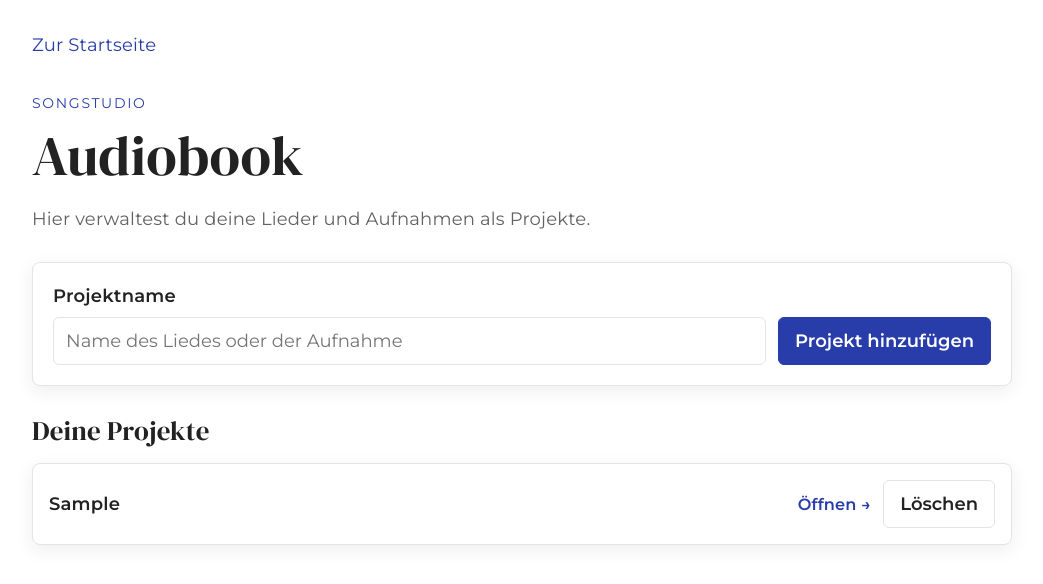
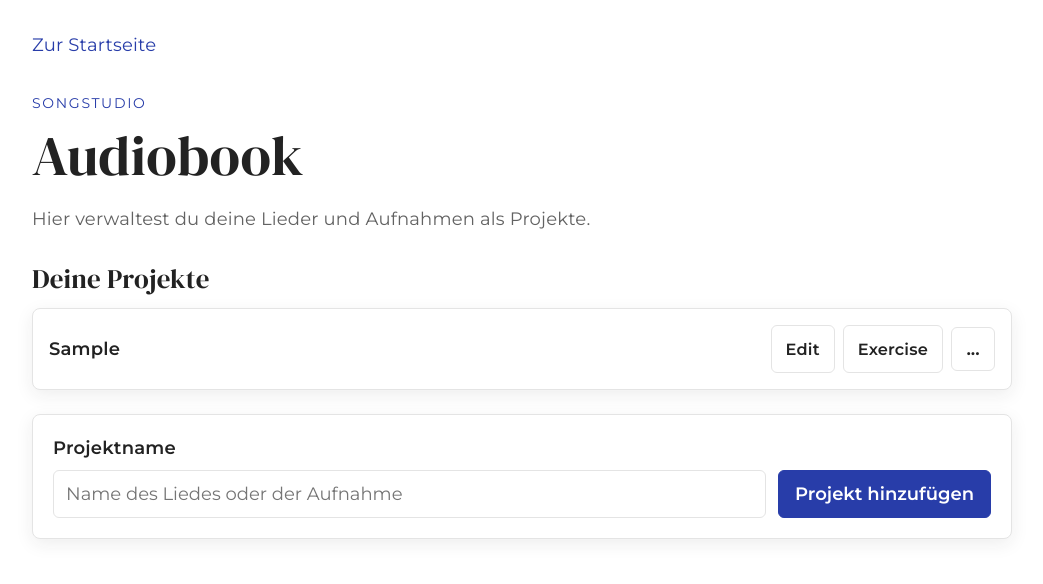
Before and after one commit to bassdman/ear-training, a React (Vite) app: page /audiobook in a window 1280 px wide. Both pictures are taken after typing "Sample" into the empty fields and a click on the button "Projekt hinzufügen". Shown: the top 584 px of the page, without its empty margins (118-1161 px from the left). Built offline with nearby package versions, Linux system fonts and the light colour scheme.

Commit message:
audiobook page redesigned

```diff
--- a/src/pages/audiobook/AudiobookPage.tsx
+++ b/src/pages/audiobook/AudiobookPage.tsx
@@ -16,6 +16,7 @@ export function AudiobookPage() {
   const [error, setError] = useState('')
   const [busy, setBusy] = useState(false)
   const [deleteId, setDeleteId] = useState<string | null>(null)
+  const [listMenuId, setListMenuId] = useState<string | null>(null)
   const [projectMenuOpen, setProjectMenuOpen] = useState(false)
   const [traceMenuTarget, setTraceMenuTarget] = useState<HTMLDivElement | null>(null)
   const [renaming, setRenaming] = useState(false)
@@ -91,6 +92,8 @@ export function AudiobookPage() {
 
   useEffect(() => {
     setProjectMenuOpen(false)
+    setListMenuId(null)
+    setDeleteId(null)
     setRenaming(false)
     setRenameError('')
   }, [projectId])
@@ -191,6 +194,45 @@ export function AudiobookPage() {
           )
         ) : (
           <>
+            <section className="audiobook-projects" aria-labelledby="audiobook-projects-title">
+              <h2 id="audiobook-projects-title">Deine Projekte</h2>
+              {projects.length === 0 ? (
+                <p className="audiobook-empty">Noch keine Projekte vorhanden. Füge dein erstes Lied oder deine erste Aufnahme hinzu.</p>
+              ) : (
+                <ul className="audiobook-list">
+                  {projects.map((item) => (
+                    <li className="audiobook-project" key={item.id}>
+                      <span className="audiobook-project-name">{item.name}</span>
+                      <div className="audiobook-project-actions">
+                        <Link className="audiobook-project-action" aria-label={`${item.name} bearbeiten`} to={`/audiobook/${encodeURIComponent(item.id)}`}>Edit</Link>
+                        <Link className="audiobook-project-action" aria-label={`${item.name} üben`} to={`/audiobook/${encodeURIComponent(item.id)}/exercise`}>Exercise</Link>
+                        <div className="audiobook-list-menu-anchor">
+                          <button type="button" className="audiobook-secondary audiobook-list-menu-trigger" aria-label={`Optionen für ${item.name}`}
+                            aria-expanded={listMenuId === item.id} disabled={busy} onPointerDown={(event) => event.stopPropagation()}
+                            onClick={() => { setDeleteId(null); setListMenuId((current) => current === item.id ? null : item.id) }}>...</button>
+                          {listMenuId === item.id && <TooltipMenu className="audiobook-list-menu" onClose={() => setListMenuId(null)}>
+                            <TooltipMenuButton className="audiobook-list-delete" disabled={busy} onClick={() => { setListMenuId(null); setDeleteId(item.id) }}>
+                              Projekt löschen
+                            </TooltipMenuButton>
+                          </TooltipMenu>}
+                        </div>
+                      </div>
+                      {deleteId === item.id ? (
+                        <div className="audiobook-delete-confirm">
+                          <span>„{item.name}“ wirklich löschen?</span>
+                          <button type="button" className="audiobook-danger" disabled={busy} onClick={() => void deleteProject(item.id)}>
+                            Endgültig löschen
+                          </button>
+                          <button type="button" className="audiobook-secondary" disabled={busy} onClick={() => setDeleteId(null)}>
+                            Abbrechen
+                          </button>
+                        </div>
+                      ) : null}
+                    </li>
+                  ))}
+                </ul>
+              )}
+            </section>
             <form className="audiobook-create" onSubmit={createProject}>
               <label htmlFor="audiobook-project-name">Projektname</label>
               <div className="audiobook-create-row">
@@ -206,39 +248,6 @@ export function AudiobookPage() {
                 </button>
               </div>
             </form>
-
-            <section className="audiobook-projects" aria-labelledby="audiobook-projects-title">
-              <h2 id="audiobook-projects-title">Deine Projekte</h2>
-              {projects.length === 0 ? (
-                <p className="audiobook-empty">Noch keine Projekte vorhanden. Füge dein erstes Lied oder deine erste Aufnahme hinzu.</p>
-              ) : (
-                <ul className="audiobook-list">
-                  {projects.map((item) => (
-                    <li className="audiobook-project" key={item.id}>
-                      <Link className="audiobook-project-link" to={`/audiobook/${item.id}`}>
-                        <span>{item.name}</span>
-                        <span className="audiobook-open">Öffnen →</span>
-                      </Link>
-                      {deleteId === item.id ? (
-                        <div className="audiobook-delete-confirm">
-                          <span>„{item.name}“ wirklich löschen?</span>
-                          <button type="button" className="audiobook-danger" disabled={busy} onClick={() => void deleteProject(item.id)}>
-                            Endgültig löschen
-                          </button>
-                          <button type="button" className="audiobook-secondary" disabled={busy} onClick={() => setDeleteId(null)}>
-                            Abbrechen
-                          </button>
-                        </div>
-                      ) : (
-                        <button type="button" className="audiobook-delete" aria-label={`${item.name} löschen`} disabled={busy} onClick={() => setDeleteId(item.id)}>
-                          Löschen
-                        </button>
-                      )}
-                    </li>
-                  ))}
-                </ul>
-              )}
-            </section>
           </>
         )}
       </div>
--- a/src/pages/audiobook/audiobookPage.css
+++ b/src/pages/audiobook/audiobookPage.css
@@ -809,6 +809,7 @@
 
 .audiobook-create {
   padding: 20px;
+  margin-top: 24px;
 }
 
 .audiobook-create label {
@@ -866,6 +867,7 @@
 .audiobook-list {
   display: grid;
   gap: 12px;
+  margin: 0;
   padding: 0;
   list-style: none;
 }
@@ -878,32 +880,69 @@
   padding: 16px;
 }
 
-.audiobook-project-link {
-  display: flex;
-  flex: 1 1 220px;
-  justify-content: space-between;
-  align-items: center;
-  gap: 12px;
+.audiobook-project-name {
+  flex: 1 1 180px;
   min-width: 0;
-  color: var(--theme-ink);
   font-weight: 600;
-  text-decoration: none;
   overflow-wrap: anywhere;
 }
 
-.audiobook-project-link:hover,
-.audiobook-project-link:focus-visible {
-  color: var(--theme-primary);
-  text-decoration: underline;
+.audiobook-project-actions {
+  display: flex;
+  align-items: center;
+  gap: 8px;
 }
 
-.audiobook-open {
-  flex-shrink: 0;
+.audiobook-project-action {
+  display: inline-flex;
+  align-items: center;
+  justify-content: center;
+  min-height: 44px;
+  box-sizing: border-box;
+  padding: 10px 14px;
+  border: 1px solid var(--theme-border);
+  border-radius: 6px;
+  background: var(--theme-background);
+  color: var(--theme-ink);
+  font-size: 0.9rem;
+  font-weight: 600;
+  text-decoration: none;
+}
+
+.audiobook-project-action:hover,
+.audiobook-project-action:focus-visible {
+  border-color: var(--theme-primary);
   color: var(--theme-primary);
-  font-size: 0.9rem;
+}
+
+.audiobook-list-menu-anchor {
+  position: relative;
+}
+
+.audiobook-page .audiobook-list-menu-trigger {
+  width: 44px;
+  height: 44px;
+  padding: 0;
+}
+
+.audiobook-list-menu {
+  top: calc(100% + 4px);
+  right: 0;
+  width: max-content;
+  max-width: calc(100vw - 32px);
+  padding: 6px;
+}
+
+.audiobook-page .audiobook-list-delete {
+  width: 100%;
+  border: 1px solid var(--theme-danger);
+  background: var(--theme-surface);
+  color: var(--theme-danger);
+  text-align: left;
 }
 
 .audiobook-delete-confirm {
+  flex-basis: 100%;
   display: flex;
   flex-wrap: wrap;
   align-items: center;
@@ -911,7 +950,6 @@
   overflow-wrap: anywhere;
 }
 
-.audiobook-delete,
 .audiobook-secondary {
   border: 1px solid var(--theme-border);
   background: var(--theme-background);
```
Also changed, not shown: 2 other files (tests, documents, lock files or other folders).
